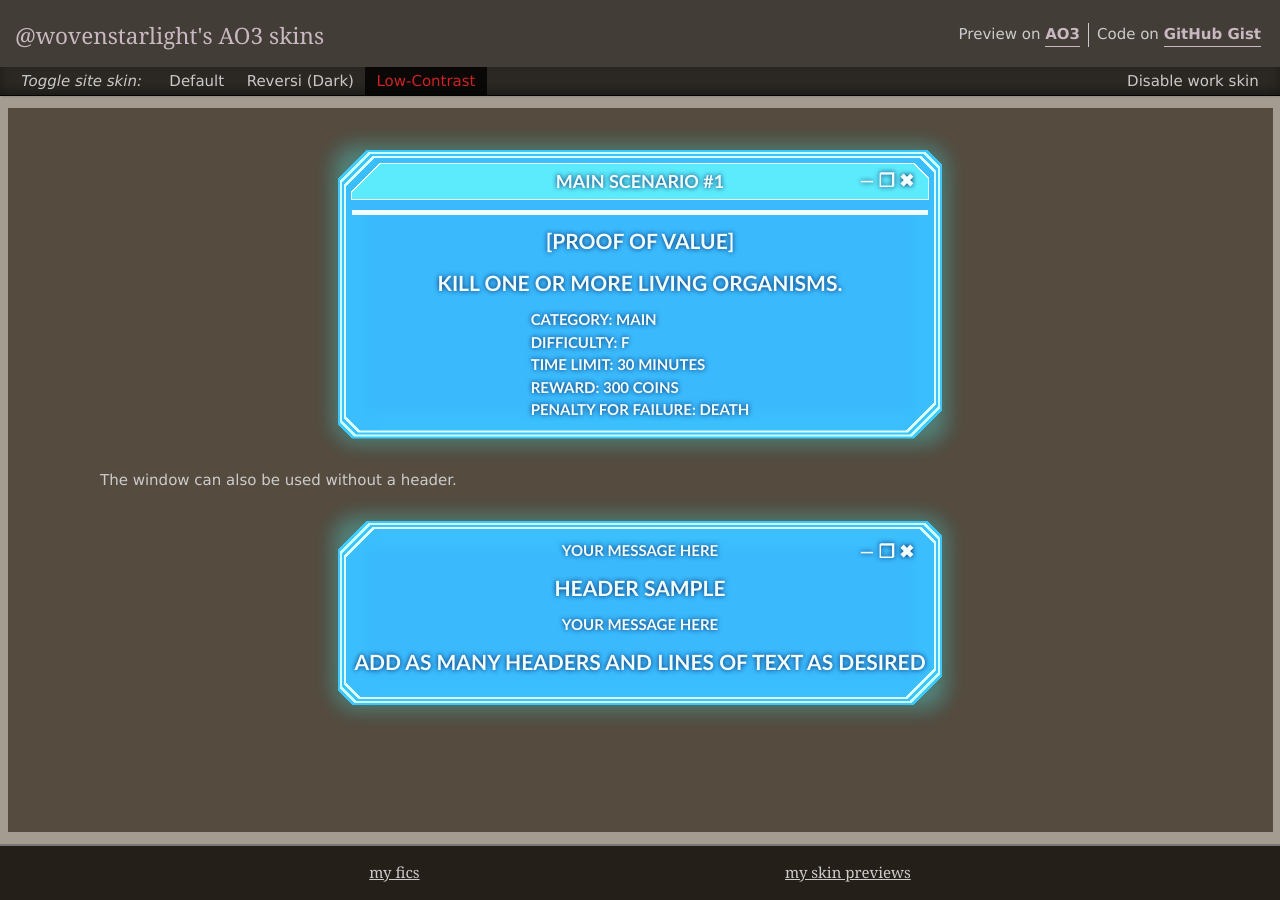
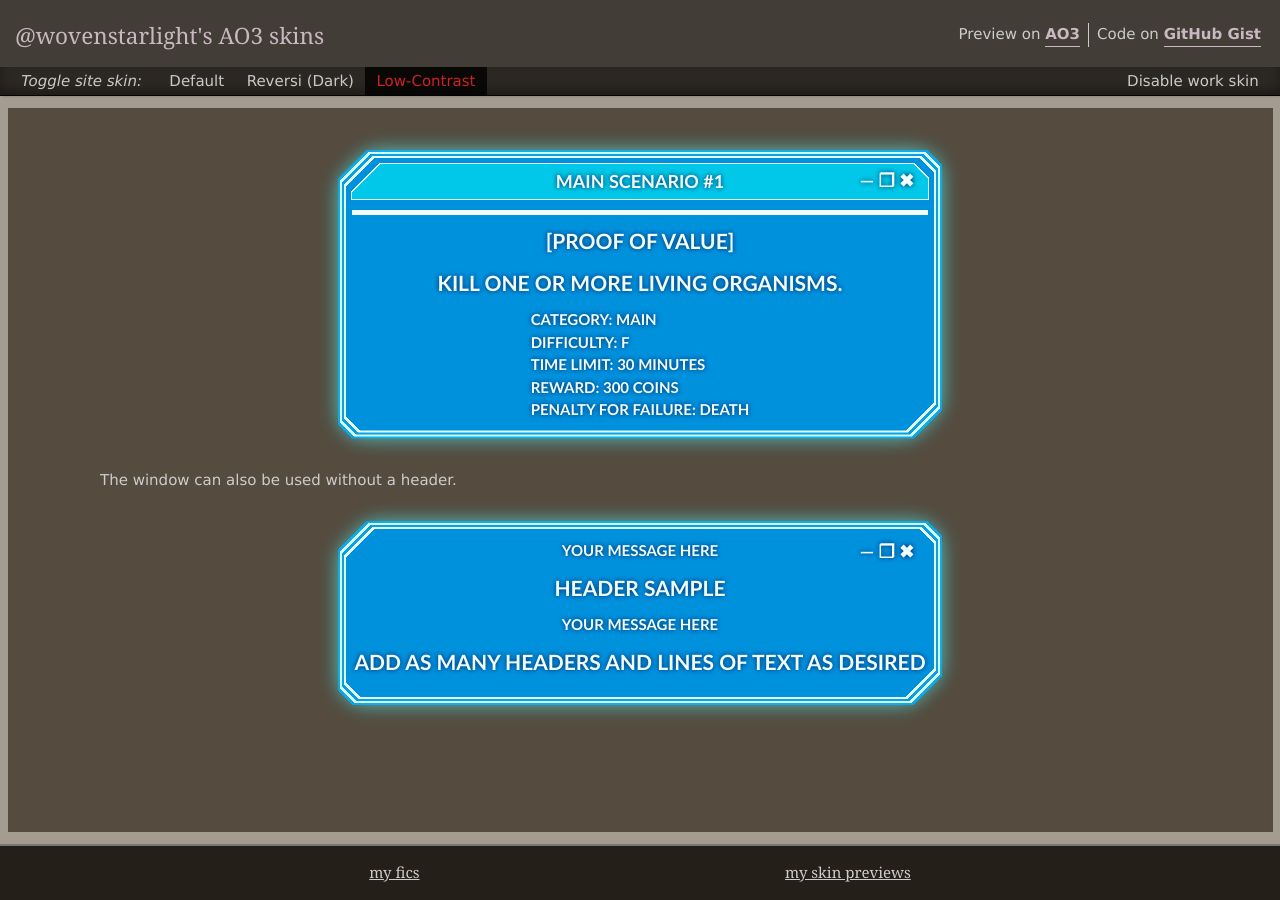
Before and after one commit to wovenstarlight/workskins, a Jekyll site: the page built from _posts/2021-01-12-orv_system.html, in a window 1280 px wide. Built offline with Jekyll 4.4.1, drawn with Linux system fonts in a browser that asks for light colours.

Commit message:
Changed window brightness to decrease eyestrain

```diff
--- a/css/orv_system.css
+++ b/css/orv_system.css
@@ -6,16 +6,16 @@
 
 /* Angular borders, blue and white. */
 #workskin .blue {
-  background: -moz-linear-gradient(45deg, transparent 10px, #3abafd 10px), -moz-linear-gradient(315deg, transparent 20px, #3abafd 20px), -moz-linear-gradient(225deg, transparent 10px, #3abafd 10px), -moz-linear-gradient(135deg, transparent 20px, #3abafd 20px);
+  background: -moz-linear-gradient(45deg, transparent 10px, #0091dd 10px), -moz-linear-gradient(315deg, transparent 20px, #0091dd 20px), -moz-linear-gradient(225deg, transparent 10px, #0091dd 10px), -moz-linear-gradient(135deg, transparent 20px, #0091dd 20px);
 }
 #workskin .blue {
-  background: -o-linear-gradient(45deg, transparent 10px, #3abafd 10px), -o-linear-gradient(315deg, transparent 20px, #3abafd 20px), -o-linear-gradient(225deg, transparent 10px, #3abafd 10px), -o-linear-gradient(135deg, transparent 20px, #3abafd 20px);
+  background: -o-linear-gradient(45deg, transparent 10px, #0091dd 10px), -o-linear-gradient(315deg, transparent 20px, #0091dd 20px), -o-linear-gradient(225deg, transparent 10px, #0091dd 10px), -o-linear-gradient(135deg, transparent 20px, #0091dd 20px);
 }
 #workskin .blue {
-  background: -webkit-linear-gradient(45deg, transparent 10px, #3abafd 10px), -webkit-linear-gradient(315deg, transparent 20px, #3abafd 20px), -webkit-linear-gradient(225deg, transparent 10px, #3abafd 10px), -webkit-linear-gradient(135deg, transparent 20px, #3abafd 20px);
+  background: -webkit-linear-gradient(45deg, transparent 10px, #0091dd 10px), -webkit-linear-gradient(315deg, transparent 20px, #0091dd 20px), -webkit-linear-gradient(225deg, transparent 10px, #0091dd 10px), -webkit-linear-gradient(135deg, transparent 20px, #0091dd 20px);
 }
 #workskin .blue {
-  background: linear-gradient(45deg, transparent 10px, #3abafd 10px), linear-gradient(315deg, transparent 20px, #3abafd 20px), linear-gradient(225deg, transparent 10px, #3abafd 10px), linear-gradient(135deg, transparent 20px, #3abafd 20px);
+  background: linear-gradient(45deg, transparent 10px, #0091dd 10px), linear-gradient(315deg, transparent 20px, #0091dd 20px), linear-gradient(225deg, transparent 10px, #0091dd 10px), linear-gradient(135deg, transparent 20px, #0091dd 20px);
 }
 #workskin .white {
   background: -moz-linear-gradient(45deg, transparent 10px, #f0fefe 10px), -moz-linear-gradient(315deg, transparent 20px, #f0fefe 20px), -moz-linear-gradient(225deg, transparent 10px, #f0fefe 10px), -moz-linear-gradient(135deg, transparent 20px, #f0fefe 20px);
@@ -38,8 +38,8 @@
   background-size: 50% 50%;
   background-repeat: no-repeat;
   padding: 2px;
-  box-shadow: 0 0 20px 10px #4fffff11, 0 0 10px 20px #4fffff11 inset;
   border-radius: 15px;
+  filter: drop-shadow(0 0 10px #4fffff33);
 }
 /* Accounting for AO3's additional <p> tags. */
 #workskin .windorv p {
@@ -82,7 +82,7 @@
 /* Scenario window navigation bar, angular and underlying borders. */
 #workskin .outer {
   padding: 1px;
-  box-shadow: 0px 10px 0px 0px #3abafd, 0px 16px 0px -1px #f0fefe;
+  box-shadow: 0px 10px 0px 0px #0091dd, 0px 16px 0px -1px #f0fefe;
   margin-bottom: 25px;
   margin-top: -5px;
   background: linear-gradient(225deg, transparent 10px, #f0fefe 10px), linear-gradient(315deg, transparent 20px, #f0fefe 20px);
@@ -102,16 +102,16 @@
   padding: 4px;
   font-size: 1.2em;
   text-align: center;
-  background: linear-gradient(225deg, transparent 10px, #5cebfc 10px), linear-gradient(315deg, transparent 20px, #5cebfc 20px);
+  background: linear-gradient(225deg, transparent 10px, #01c8e8 10px), linear-gradient(315deg, transparent 20px, #01c8e8 20px);
 }
 #workskin .inner {
-  background: -moz-linear-gradient(225deg, transparent 10px, #5cebfc 10px), -moz-linear-gradient(315deg, transparent 20px, #5cebfc 20px);
+  background: -moz-linear-gradient(225deg, transparent 10px, #01c8e8 10px), -moz-linear-gradient(315deg, transparent 20px, #01c8e8 20px);
 }
 #workskin .inner {
-  background: -o-linear-gradient(225deg, transparent 10px, #5cebfc 10px), -o-linear-gradient(315deg, transparent 20px, #5cebfc 20px);
+  background: -o-linear-gradient(225deg, transparent 10px, #01c8e8 10px), -o-linear-gradient(315deg, transparent 20px, #01c8e8 20px);
 }
 #workskin .inner {
-  background: -webkit-linear-gradient(225deg, transparent 10px, #5cebfc 10px), -webkit-linear-gradient(315deg, transparent 20px, #5cebfc 20px);
+  background: -webkit-linear-gradient(225deg, transparent 10px, #01c8e8 10px), -webkit-linear-gradient(315deg, transparent 20px, #01c8e8 20px);
 }
 
 /* Navbar styling. */
```
